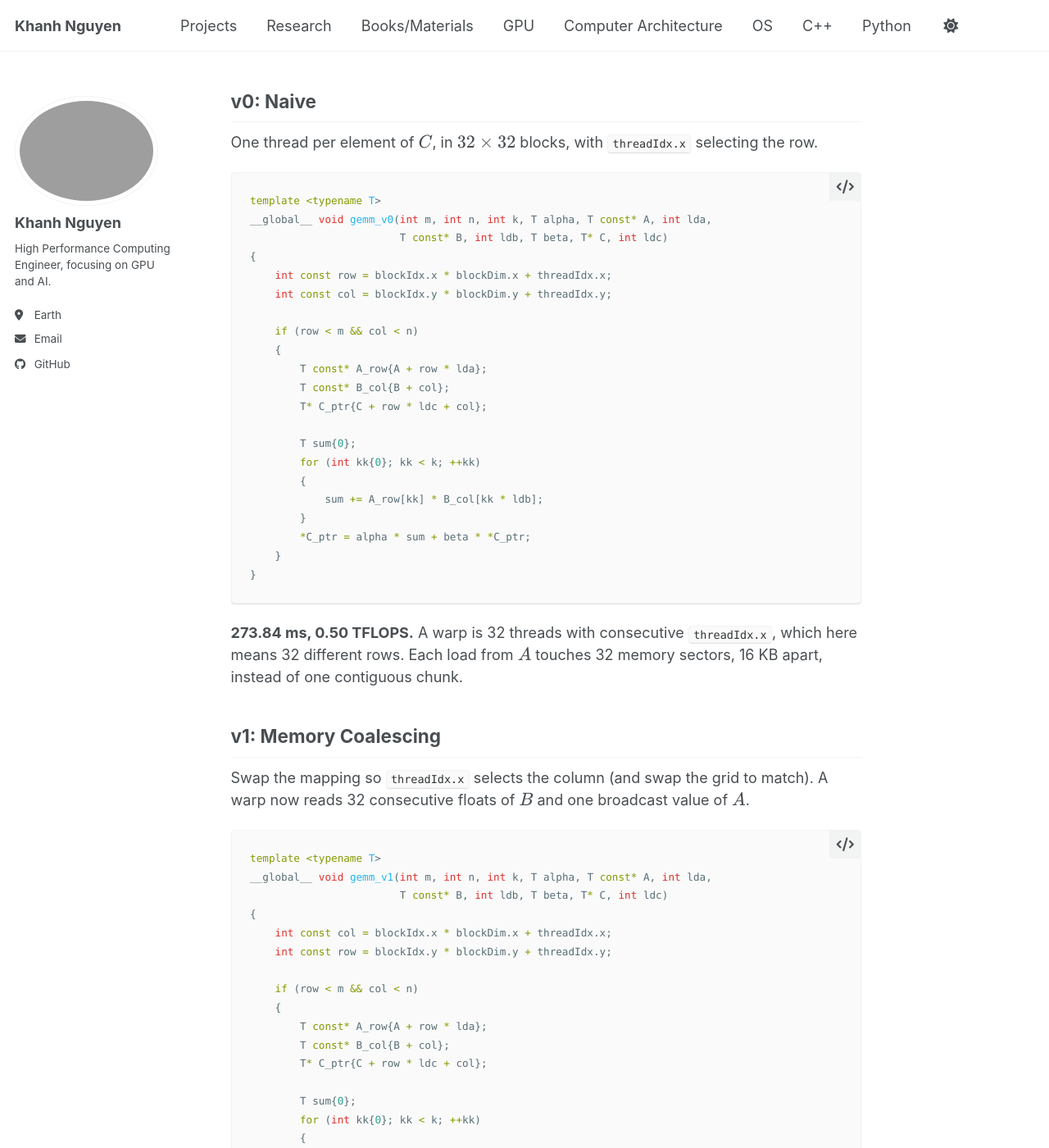
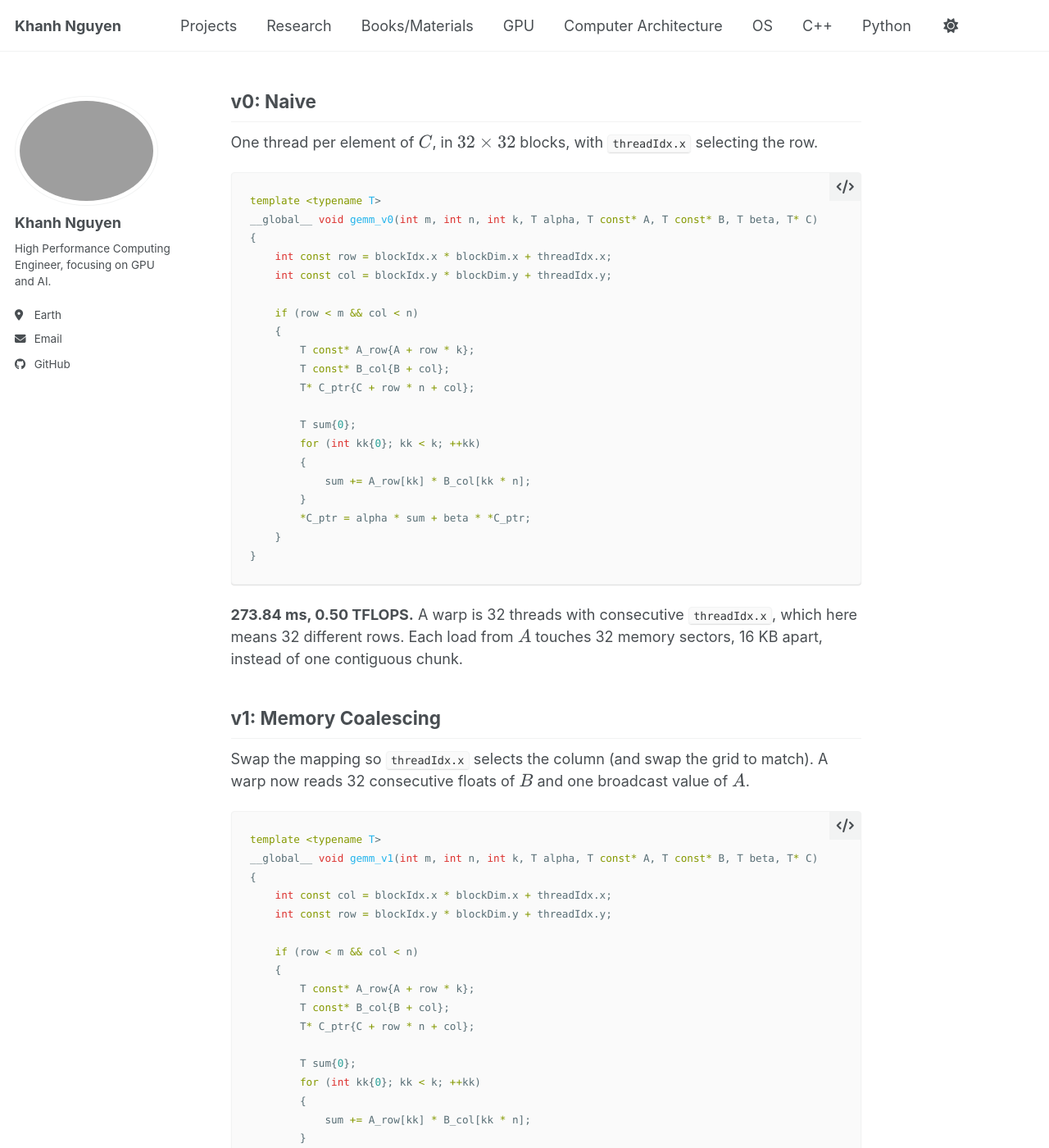
Before and after one commit to khanh14ph/khanh14ph.github.io, a Jekyll site: the page built from _posts/2026-05-30-CUDA-MatMul-Optimization.md, in a window 1280 px wide and 1400 px high, scrolled down 493 px. Shown: the whole window at 82% size. Built offline with Jekyll 4.4.1, drawn with Linux system fonts in a browser that asks for light colours; a script bundle is joined from its source files by our own code; library files that are not in the unit come from our copies; some of the changed text lies outside the part shown.

Commit message:
Drop leading-dimension params from GEMM post kernels
Matrices are row-major and unpadded, so use k and n as row strides
directly instead of lda/ldb/ldc.

Co-Authored-By: Claude Opus 5.5 <noreply@anthropic.com>

````diff
--- a/_posts/2026-05-30-CUDA-MatMul-Optimization.md
+++ b/_posts/2026-05-30-CUDA-MatMul-Optimization.md
@@ -19,22 +19,21 @@ One thread per element of $$C$$, in $$32 \times 32$$ blocks, with `threadIdx.x`
 
 ```cpp
 template <typename T>
-__global__ void gemm_v0(int m, int n, int k, T alpha, T const* A, int lda,
-                        T const* B, int ldb, T beta, T* C, int ldc)
+__global__ void gemm_v0(int m, int n, int k, T alpha, T const* A, T const* B, T beta, T* C)
 {
     int const row = blockIdx.x * blockDim.x + threadIdx.x;
     int const col = blockIdx.y * blockDim.y + threadIdx.y;
 
     if (row < m && col < n)
     {
-        T const* A_row{A + row * lda};
+        T const* A_row{A + row * k};
         T const* B_col{B + col};
-        T* C_ptr{C + row * ldc + col};
+        T* C_ptr{C + row * n + col};
 
         T sum{0};
         for (int kk{0}; kk < k; ++kk)
         {
-            sum += A_row[kk] * B_col[kk * ldb];
+            sum += A_row[kk] * B_col[kk * n];
         }
         *C_ptr = alpha * sum + beta * *C_ptr;
     }
@@ -49,22 +48,21 @@ Swap the mapping so `threadIdx.x` selects the column (and swap the grid to match
 
 ```cpp
 template <typename T>
-__global__ void gemm_v1(int m, int n, int k, T alpha, T const* A, int lda,
-                        T const* B, int ldb, T beta, T* C, int ldc)
+__global__ void gemm_v1(int m, int n, int k, T alpha, T const* A, T const* B, T beta, T* C)
 {
     int const col = blockIdx.x * blockDim.x + threadIdx.x;
     int const row = blockIdx.y * blockDim.y + threadIdx.y;
 
     if (row < m && col < n)
     {
-        T const* A_row{A + row * lda};
+        T const* A_row{A + row * k};
         T const* B_col{B + col};
-        T* C_ptr{C + row * ldc + col};
+        T* C_ptr{C + row * n + col};
 
         T sum{0};
         for (int kk{0}; kk < k; ++kk)
         {
-            sum += A_row[kk] * B_col[kk * ldb];
+            sum += A_row[kk] * B_col[kk * n];
         }
         *C_ptr = alpha * sum + beta * *C_ptr;
     }
@@ -80,30 +78,30 @@ Each block computes a $$32 \times 32$$ tile of $$C$$. At each step along $$K$$,
 ```cpp
 #define BLOCK_SIZE 32
 template <typename T>
-__global__ void gemm_v2(int m, int n, int k, T alpha, T const* A, int lda, T const* B, int ldb, T beta,  T* C, int ldc){
+__global__ void gemm_v2(int m, int n, int k, T alpha, T const* A, T const* B, T beta,  T* C){
 
     __shared__ T A_shared[BLOCK_SIZE*BLOCK_SIZE];
     __shared__ T B_shared[BLOCK_SIZE*BLOCK_SIZE];
     int tid_col=threadIdx.x;
     int tid_row=threadIdx.y;
 
-    A+=BLOCK_SIZE*blockIdx.x*lda;
+    A+=BLOCK_SIZE*blockIdx.x*k;
     B+=BLOCK_SIZE*blockIdx.y;
-    C+=BLOCK_SIZE*blockIdx.x*ldc+BLOCK_SIZE*blockIdx.y;
+    C+=BLOCK_SIZE*blockIdx.x*n+BLOCK_SIZE*blockIdx.y;
     T sum=0;
     for (int kk=0;kk<k;kk+=BLOCK_SIZE){
-        A_shared[tid_row*BLOCK_SIZE+tid_col]=A[tid_col+tid_row*lda];
-        B_shared[tid_row*BLOCK_SIZE+tid_col]=B[tid_col+tid_row*ldb];
+        A_shared[tid_row*BLOCK_SIZE+tid_col]=A[tid_col+tid_row*k];
+        B_shared[tid_row*BLOCK_SIZE+tid_col]=B[tid_col+tid_row*n];
         __syncthreads();
         A+=BLOCK_SIZE;
-        B+=BLOCK_SIZE*ldb;
+        B+=BLOCK_SIZE*n;
 
         for (int i=0;i<BLOCK_SIZE;i++){
             sum+=A_shared[tid_row*BLOCK_SIZE+i]*B_shared[tid_col+i*BLOCK_SIZE];
         }
         __syncthreads();
     }
-    C[tid_row*ldc+tid_col]=alpha*sum+beta*C[tid_row*ldc+tid_col];
+    C[tid_row*n+tid_col]=alpha*sum+beta*C[tid_row*n+tid_col];
 }
 ```
 
@@ -117,8 +115,7 @@ Each block computes a $$64 \times 64$$ tile, stepping through $$K$$ by 8, and ea
 // Launched with BM = BN = 64, BK = 8, TM = 8: 512 threads per block.
 // Requires m % BM == 0, n % BN == 0, k % BK == 0.
 template <typename T, int BM, int BN, int BK, int TM>
-__global__ void gemm_v3(int m, int n, int k, T alpha, T const* A, int lda,
-                        T const* B, int ldb, T beta, T* C, int ldc) {
+__global__ void gemm_v3(int m, int n, int k, T alpha, T const* A, T const* B, T beta, T* C) {
     constexpr int NT = BM * BN / TM;  // threads per block
     __shared__ T A_shared[BM * BK];
     __shared__ T B_shared[BK * BN];
@@ -126,9 +123,9 @@ __global__ void gemm_v3(int m, int n, int k, T alpha, T const* A, int lda,
     int const threadRow = tid / BN;
     int const threadCol = tid % BN;
 
-    A += BM * blockIdx.x * lda;
+    A += BM * blockIdx.x * k;
     B += BN * blockIdx.y;
-    C += BM * blockIdx.x * ldc + BN * blockIdx.y;
+    C += BM * blockIdx.x * n + BN * blockIdx.y;
 
     T threadResult[TM] = {0};
 
@@ -136,18 +133,18 @@ __global__ void gemm_v3(int m, int n, int k, T alpha, T const* A, int lda,
         for (int s = 0; s < (BM * BK) / NT; ++s) {
             int const idx = tid + s * NT;
             int const r = idx / BK, c = idx % BK;
-            A_shared[r * BK + c] = A[r * lda + c];
+            A_shared[r * BK + c] = A[r * k + c];
         }
 
         for (int s = 0; s < (BK * BN) / NT; ++s) {
             int const idx = tid + s * NT;
             int const r = idx / BN, c = idx % BN;
-            B_shared[r * BN + c] = B[r * ldb + c];
+            B_shared[r * BN + c] = B[r * n + c];
         }
         __syncthreads();
 
         A += BK;
-        B += BK * ldb;
+        B += BK * n;
 
         for (int i = 0; i < BK; ++i) {
             T const B_cell = B_shared[i * BN + threadCol];
@@ -160,7 +157,7 @@ __global__ void gemm_v3(int m, int n, int k, T alpha, T const* A, int lda,
 
     for (int r = 0; r < TM; ++r) {
         int const row = threadRow * TM + r;
-        C[row * ldc + threadCol] = alpha * threadResult[r] + beta * C[row * ldc + threadCol];
+        C[row * n + threadCol] = alpha * threadResult[r] + beta * C[row * n + threadCol];
     }
 }
 ```
````
